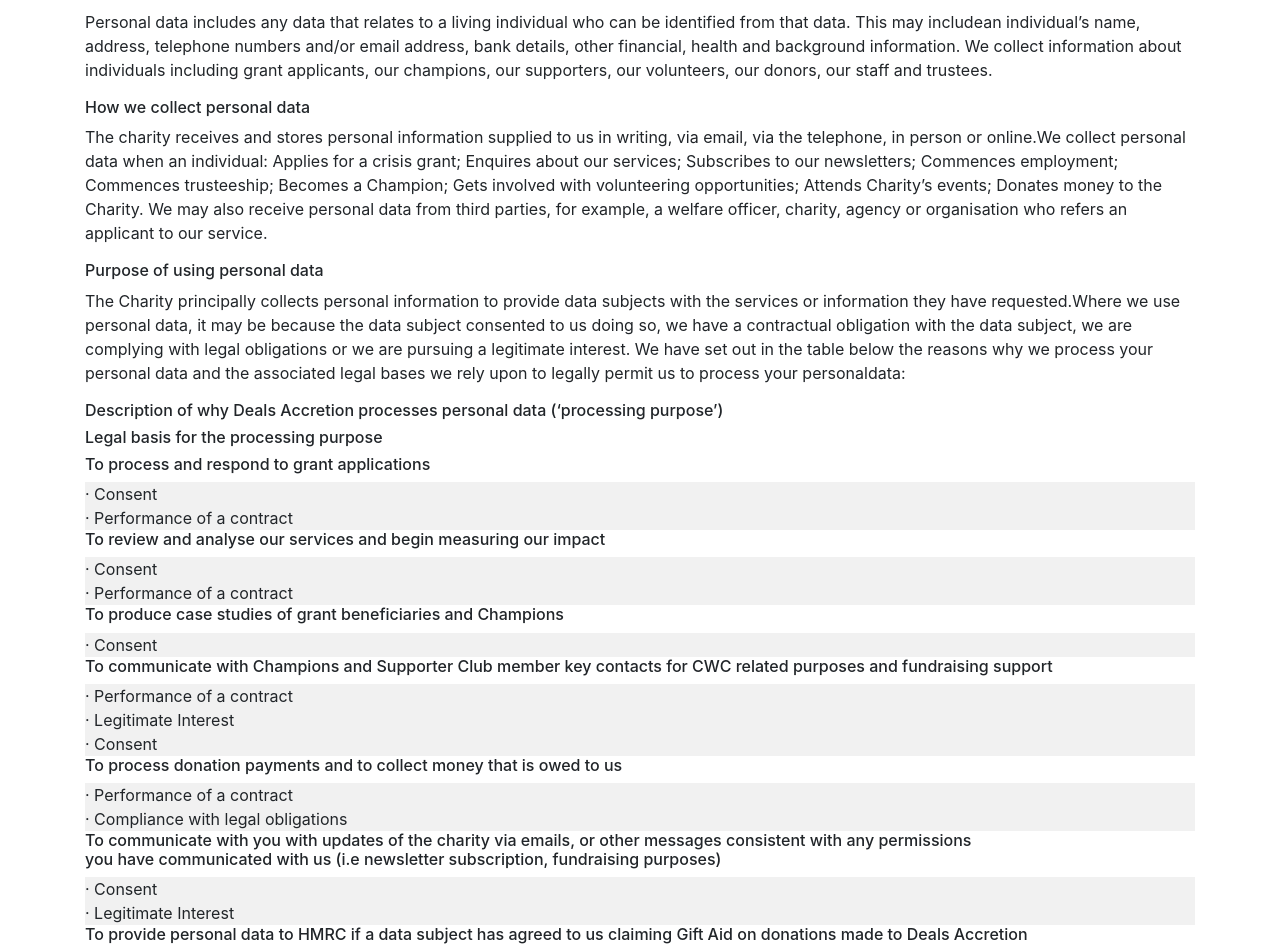
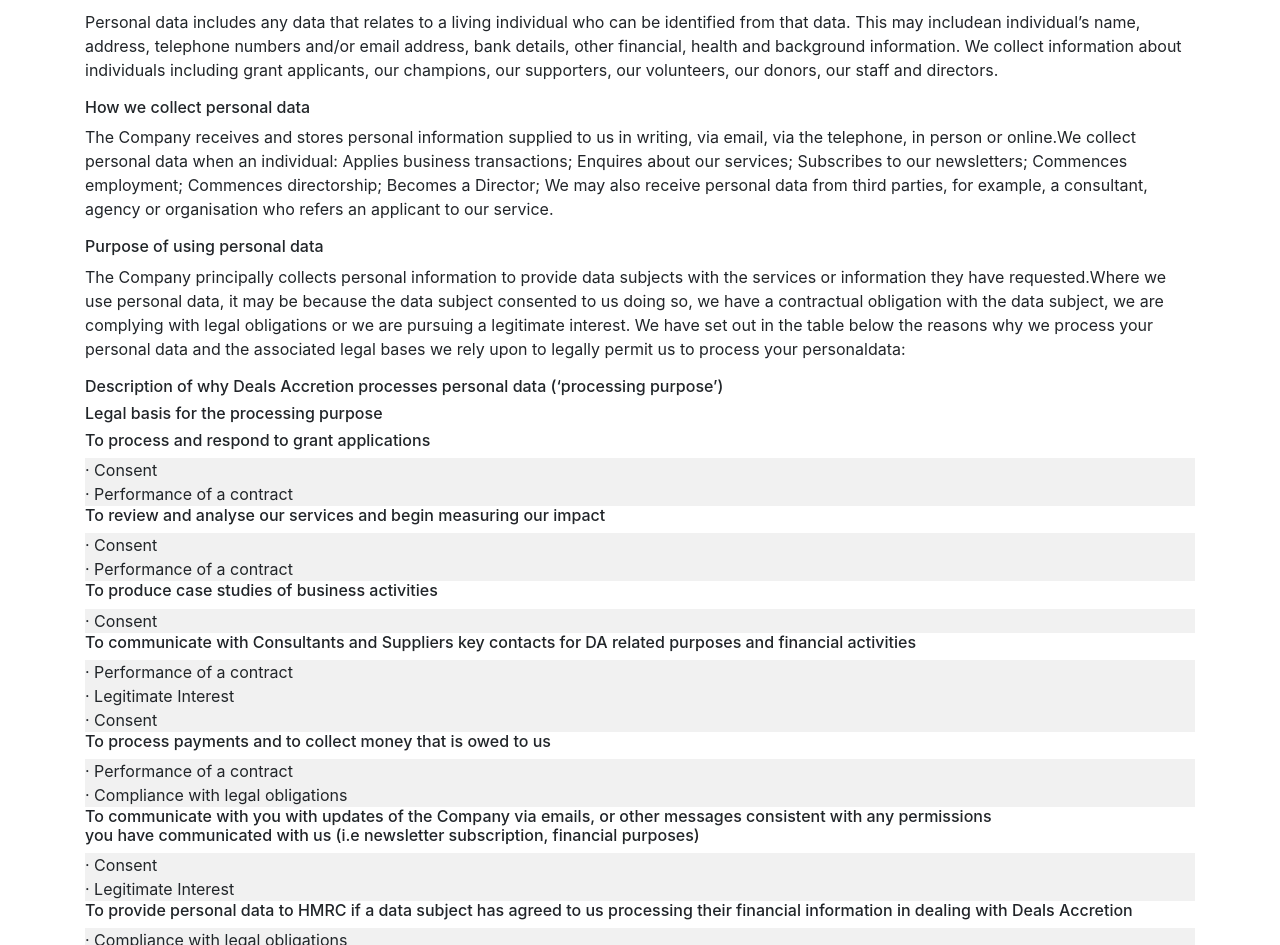
Before and after one commit to vinxus/dealsaccretion, a React (Create React App) app: page /policy in a window 1280 px wide. Shown: the part 207-1152 px from the top of the page. Built offline with nearby package versions, Linux system fonts and the light colour scheme.

Commit message:
Policy edited

```diff
--- a/src/components/Policy.tsx
+++ b/src/components/Policy.tsx
@@ -29,23 +29,22 @@
                             Personal data includes any data that relates to a living individual who can be identified from that data.  This may include<b/>
                             an individual’s name, address, telephone numbers and/or email address, bank details, other financial, health and background <b/>
                             information.  We collect information about individuals including grant applicants, our champions, our supporters, our <b/>
-                            volunteers, our donors, our staff and trustees.
+                            volunteers, our donors, our staff and directors.
 
                         </p>
 
                         <h6>How we collect personal data</h6>
                         <p>
-                            The charity receives and stores personal information supplied to us in writing, via email, via the telephone, in person or online.<b/>
-                            We collect personal data when an individual: Applies for a crisis grant; Enquires about our services; Subscribes to our newsletters; <b/>
-                            Commences employment; Commences trusteeship; Becomes a Champion; Gets involved with volunteering opportunities; Attends Charity’s <b/>
-                            events; Donates money to the Charity.
+                            The Company receives and stores personal information supplied to us in writing, via email, via the telephone, in person or online.<b/>
+                            We collect personal data when an individual: Applies business transactions; Enquires about our services; Subscribes to our newsletters; <b/>
+                            Commences employment; Commences directorship; Becomes a Director;
 
-                            We may also receive personal data from third parties, for example, a welfare officer, charity, agency or organisation who refers an <b/>
+                            We may also receive personal data from third parties, for example, a consultant, agency or organisation who refers an <b/>
                             applicant to our service.
                         </p>
                         <h6>Purpose of using personal data</h6>
                         <p>
-                            The Charity principally collects personal information to provide data subjects with the services or information they have requested.<b/>
+                            The Company principally collects personal information to provide data subjects with the services or information they have requested.<b/>
                              Where we use personal data, it may be because the data subject consented to us doing so, we have a contractual obligation with the <b/>
                              data subject, we are complying with legal obligations or we are pursuing a legitimate interest. We have set out in the table below <b/>
                              the reasons why we process your personal data and the associated legal bases we rely upon to legally permit us to process your personal<b/>
@@ -65,31 +64,31 @@
                                 <li>·       Performance of a contract</li>
                             </ul>
 
-                            <h6>To produce case studies of grant beneficiaries and Champions</h6>
+                            <h6>To produce case studies of business activities</h6>
                             <ul>
                                 <li>·       Consent</li>
                             </ul>
-                            <h6>To communicate with Champions and Supporter Club member key contacts for CWC related purposes and fundraising support</h6>
+                            <h6>To communicate with Consultants and Suppliers key contacts for DA related purposes and financial activities</h6>
                             <ul>
                                 <li>·       Performance of a contract</li>
                                 <li>·       Legitimate Interest</li>
                                 <li>·       Consent</li>
                             </ul>
-                            <h6>To process donation payments and to collect money that is owed to us</h6>
+                            <h6>To process payments and to collect money that is owed to us</h6>
                             <ul>
                                 <li>·       Performance of a contract</li>
                                 <li>·       Compliance with legal obligations</li>
                             </ul>
                             <h6>
-                                To communicate with you with updates of the charity via emails, or other messages consistent with any permissions <br/>
-                                you have communicated with us (i.e newsletter subscription, fundraising purposes)
+                                To communicate with you with updates of the Company via emails, or other messages consistent with any permissions <br/>
+                                you have communicated with us (i.e newsletter subscription, financial purposes)
                             </h6>
                             <ul>
                                 <li>·       Consent</li>
                                 <li>·       Legitimate Interest</li>
                             </ul>
                             <h6>
-                                To provide personal data to HMRC if a data subject has agreed to us claiming Gift Aid on donations made to Deals Accretion
+                                To provide personal data to HMRC if a data subject has agreed to us processing their financial information in dealing with Deals Accretion
                             </h6>
                             <ul>
                                 <li>·       Compliance with legal obligations</li>
@@ -103,7 +102,7 @@
                             origin or state of health. This information is subject to even stricter rules than ordinary personal information and you can be assured<b/>
                             that any sensitive information you choose to give will be kept confidential and only used in accordance with this privacy policy.<b/>
 
-                            The Company may disclose personal data to other employees including the Charity’s trustees.  We do not permit these parties to use such <b/>
+                            The Company may disclose personal data to other employees including the Company’s directors.  We do not permit these parties to use such <b/>
                             information for any other purposes than to perform the service instructed by us.<b/>
 
                             We may also share personal data with suppliers, known as ‘data processors’, to process data on our behalf, for example, to deliver goods<b/>
@@ -119,15 +118,15 @@
                         <p>
                             We will only use your personal information if you have provided your consent, if we have a reasonable or legitimate interest or if we are<br/>
                             permitted to do so by law. When we process data for the purposes of grant administration, fundraising support or subscription to newsletters<br/>
-                            we require opt in consent from you. The Care Workers’ Charity informs these individuals about the data we require from them at the point of <br/>
+                            we require opt in consent from you. Deals Accretion informs these individuals about the data we require from them at the point of <br/>
                             requesting it, sets out how it will be used, and obtains informed consent.  Where we offer you services either directly or through a <br/>
                             third-party supplier, we will ask you for permission to use and/or share your information before we proceed.<b/>
                         </p>
                         <h6>How long we keep your personal information</h6>
                         <p>
                             When the personal data is no longer needed it will be destroyed or permanently rendered anonymous.  Examples might be that the application<b/>
-                            process has been completed, volunteering, employment or trusteeship has terminated.  As a rule, we will hold your information for a period <b/>
-                            of up to 6 years from the end of your relationship with the charity in accordance with our data retention policy. Please request to be sent <b/>
+                            process has been completed, volunteering, employment or directorship has terminated.  As a rule, we will hold your information for a period <b/>
+                            of up to 6 years from the end of your relationship with the Company in accordance with our data retention policy. Please request to be sent <b/>
                             our full Data Protection Policy for further details.<b/>
                         </p>
                         <h6>Storage and security of personal data</h6>
```
